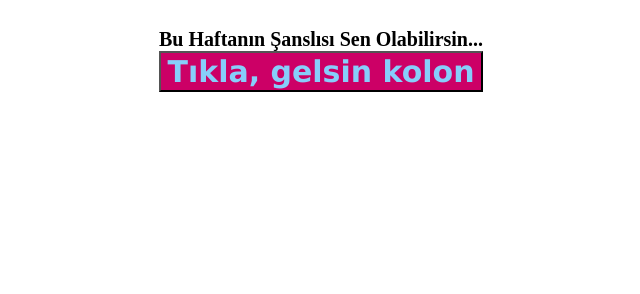
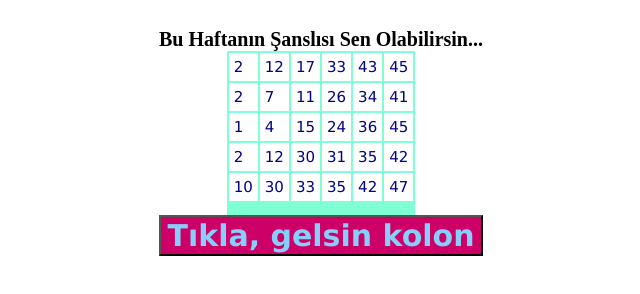
Before and after one commit to ozge12/261.ozgeyuksek.loto, a plain HTML site: page index.html in a window 1280 px wide. Shown: the part 178-472 px from the top of the page, without its empty margins (319-959 px from the left). Drawn offline with Linux system fonts and the light colour scheme.

Commit message:
biter inşallah

```diff
--- a/index.html
+++ b/index.html
@@ -10,7 +10,7 @@
 <br></br>
 
 <h1> Bu Haftanın Şanslısı Sen Olabilirsin...</>
-
+<table border="0" id="tablo"  cellpadding="5.5" align="center" >
 
 <tr>
     <td id="one" > <div align="center"></div></td>
@@ -65,7 +65,7 @@
  </tr>
  </table>
 
- <button type="button" id="buton" onclick="yaz()" font="90" > Tıkla, gelsin kolon </button>
+ <button type="button" id="buton" onclick="yaz ()" font="90" > Tıkla, gelsin kolon </button>
 </center>
  <link rel="stylesheet" href="stil.css">
 </body>
--- a/stil.css
+++ b/stil.css
@@ -24,105 +24,97 @@ body{
 }
 
 #one{
-	background:url(top.gif);
+	background:url(images.jpg);
 
 }
 #two{
     align:right;
     text-align: center;
-	background:url(top.gif);
+	background:url(images.jpg);
 }
 #three{
     text-align: center;
-	background:url(top.gif);
+	background:url(images.jpg);
 }
 #four{
-	background:url(top.gif);
+	background:url(images.jpg);
 }
 #five{
-	background:url(top.gif);
+	background:url(images.jpg);
 }
 #six{
-	background:url(top.gif);
+	background:url(images.jpg);
 }
 
 #seven{
-	background:url(top.gif);
+	background:url(images.jpg);
 }
 #eight{
-	background:url(top.gif);
+	background:url(images.jpg);
 }
 #nine{
-	background:url(top.gif);
+	background:url(images.jpg);
 }
 #ten{
-	background:url(top.gif);
+	background:url(images.jpg);
 }
 #eleven{
-	background:url(top.gif);
+	background:url(images.jpg);
 }
 #twelwe{
-	background:url(top.gif);
+	background:url(images.jpg);
 }
 #x{
-	background:url(top.gif);
+	background:url(images.jpg);
 }
 #y{
-	background:url(top.gif);
+	background:url(images.jpg);
 }
 #z{
-	background:url(top.gif);
+	background:url(images.jpg);
 }
 #a{
-	background:url(top.gif);
+	background:url(images.jpg);
 }
 #b{
-	background:url(top.gif);
+	background:url(images.jpg);
 }
 #c{
-	background:url(top.gif);
+	background:url(images.jpg);
 }
 #xs{
-	background:url(top.gif);
+	background:url(images.jpg);
 }
 #ys{
-	background:url(top.gif);
+	background:url(images.jpg);
 }
 #zs{
-	background:url(top.gif);
+	background:url(images.jpg);
 }
 #as{
-	background:url(top.gif);
+	background:url(images.jpg);
 }
 #bs{
-	background:url(top.gif);
+	background:url(images.jpg);
 }
 #cs{
-	background:url(top.gif);
+	background:url(images.jpg);
 }
 #x2{
-	background:url(top.gif);
+	background:url(images.jpg);
 }
 #y2{
-	background:url(top.gif);
+	background:url(images.jpg);
 }
 #z2{
-	background:url(top.gif);
+	background:url(images.jpg);
 }
 #a2{
-	background:url(top.gif);
+	background:url(images.jpg);
 }
 #b2{
-	background:url(top.gif);
+	background:url(images.jpg);
 }
 #c2{
-	background:url(top.gif);
+	background:url(images.jpg);
 }
-
-
-
-
-
-
-Status API Training Shop Blog About Pricing
-© 2015 GitHub, Inc. Terms Privacy Security Con
```
Also changed, not shown: images.jpg (added), top.gif (deleted).
